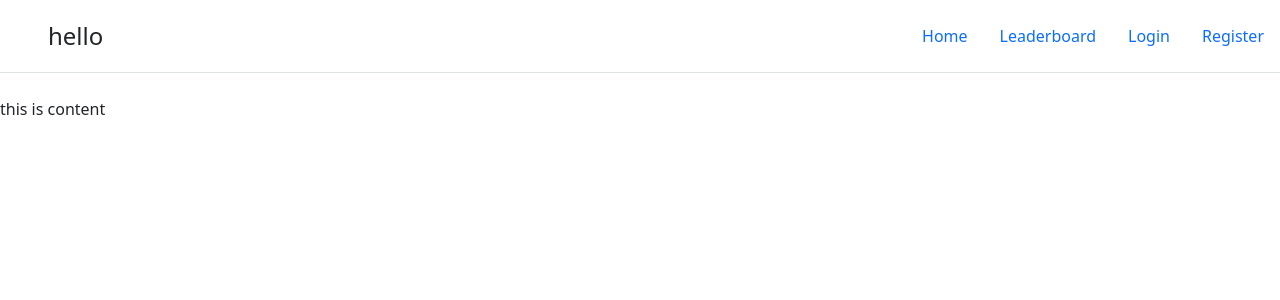
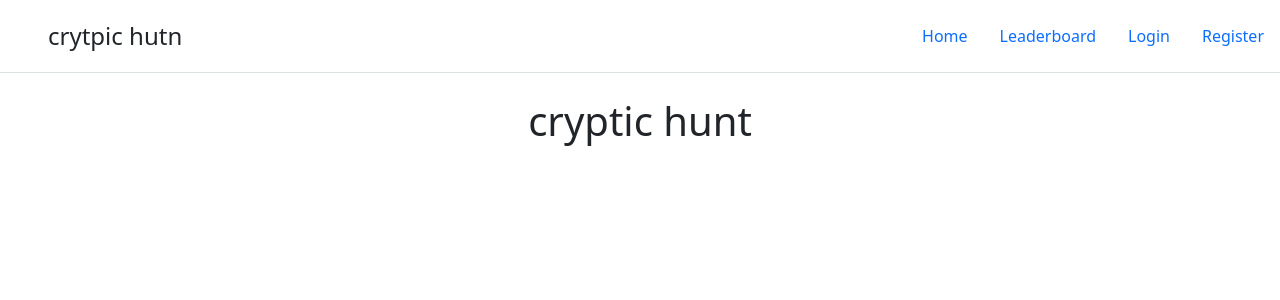
Before and after one commit to gaurangkhera/flask-cryptichunt, a Flask app: page / in a window 1280 px wide. Shown: the top 300 px of the page. Run offline with Flask 3, Linux system fonts and the light colour scheme.

Commit message:
sheeeeeeeeeeeeeea

```diff
--- a/hack/templates/base.html
+++ b/hack/templates/base.html
@@ -12,7 +12,7 @@
     <header class="d-flex flex-wrap justify-content-center py-3 mb-4 border-bottom">
         <a href="/" class="d-flex align-items-center mb-3 mb-md-0 me-md-auto text-dark text-decoration-none">
           <svg class="bi me-2" width="40" height="32"><use xlink:href="#bootstrap"></use></svg>
-          <span class="fs-4">hello</span>
+          <span class="fs-4">crytpic hutn</span>
         </a>
 
         <ul class="nav nav-pills">
--- a/hack/templates/index.html
+++ b/hack/templates/index.html
@@ -1,4 +1,6 @@
 {% extends 'base.html' %}
 {% block content %}
-    this is content
+<center>
+    <h1>cryptic hunt</h1>
+</center>
 {% endblock %}
```
